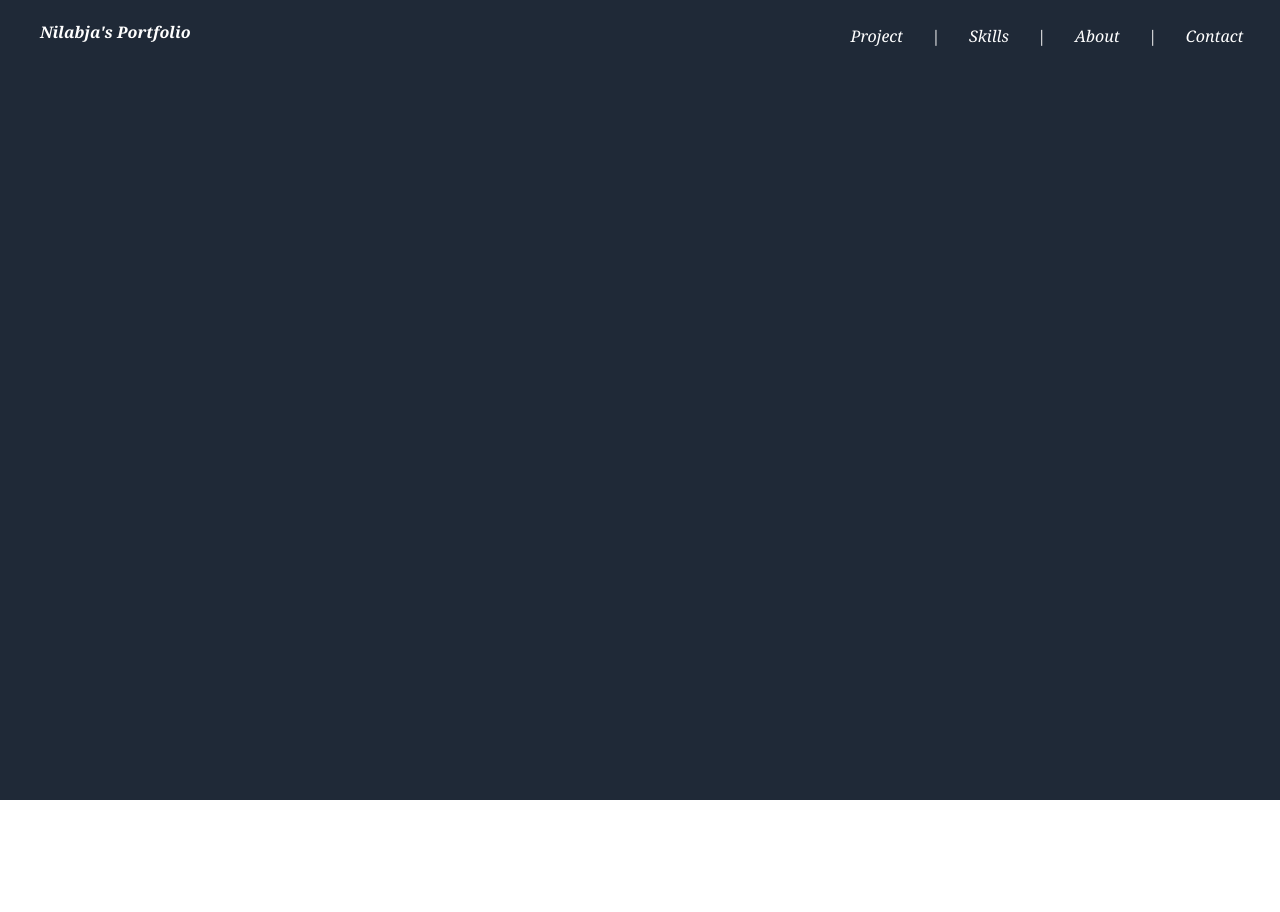
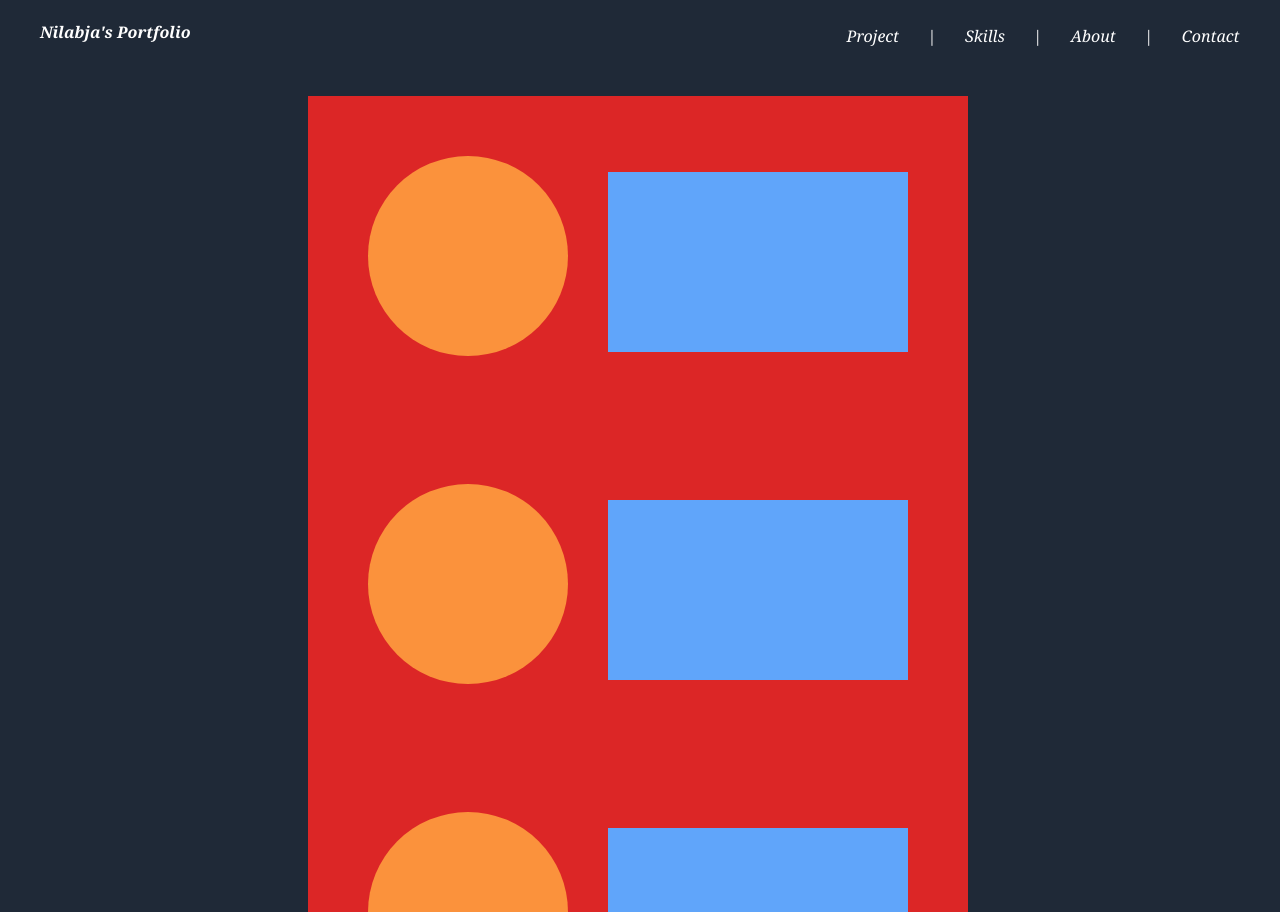
Before and after one commit to imNilabja/Nilabja-s-Portfolio_V2, a Next.js app: page /Skill in a window 1280 px wide. Shown: the top 912 px of the page. Before the commit the page ends 800 px from the top, so only its background shows below. Built offline with nearby package versions, Linux system fonts and the light colour scheme.

Commit message:
made the skill wireframe

```diff
--- /dev/null
+++ b/Components/SkillCircle.js
@@ -0,0 +1,36 @@
+import React from 'react'
+
+const SkillCircle = () => {
+  return (
+    <>
+
+
+      <div className='flex justify-center flex-col sm:flex-row m-10'>
+
+
+      <div className='bg-orange-400 m-auto min-h-[200px] min-w-[200px] relative rounded-[200px] overflow-hidden mr-10'>
+        <div className='m-auto min-h-[20px] min-w-[100px] p-3 '>
+
+        </div>
+
+         </div>
+
+         <div className='bg-blue-400 m-auto min-h-[180px] min-w-[300px] mt-4 relative'>
+        <div className='m-auto min-h-[20px] min-w-[100px] p-3 '>
+
+        </div>
+
+         </div>
+
+</div>
+
+
+      <br></br>
+      <br></br>
+
+
+    </>
+  )
+}
+
+export default SkillCircle
--- a/Components/footer.js
+++ b/Components/footer.js
@@ -4,6 +4,10 @@ const footer = (props) => {
   const { deep } = props
   return (
     <>
+
+      {/* <div>
+        <img src='/icons/icons8-linked-in-500.png'></img>
+      </div> */}
           <div className={`absolute bottom-[0px] left-0 right-0 flex items-center justify-center min-w-screen p-2`}>
               <p className='text-white text-[8.5px]'>© 2023 | All rights reserved:ImNilabja </p>
 
--- a/app/Skill/page.js
+++ b/app/Skill/page.js
@@ -2,14 +2,27 @@
 
 import React from 'react'
 import Header from '@/Components/Header'
+import Footer from '@/Components/footer'
+import SkillCircle from '@/Components/SkillCircle'
 const page = () => {
   return (
     <>
 
-    <div className='bg-gray-800 w-screen h-screen'>
+    <div className='bg-gray-800 relative min-h-screen min-w-screen flex flex-col pr-1 overflow-hidden'>
 
-      <Header/>
+        <Header />
 
+        <div className='bg-red-600 flex-row justify-center sm:flex-row min-h-[50px] min-w-[350px] max-w-screen relative m-auto mt-10 p-[20px] mb-10'>
+
+          <SkillCircle />
+          <SkillCircle />
+
+          <SkillCircle />
+
+
+
+        </div>
+      <Footer/>
 
 
     </div>
```
Also changed, not shown: app/globals.css (line endings or trailing spaces), icons/icons8-linked-in-500.png (added).
